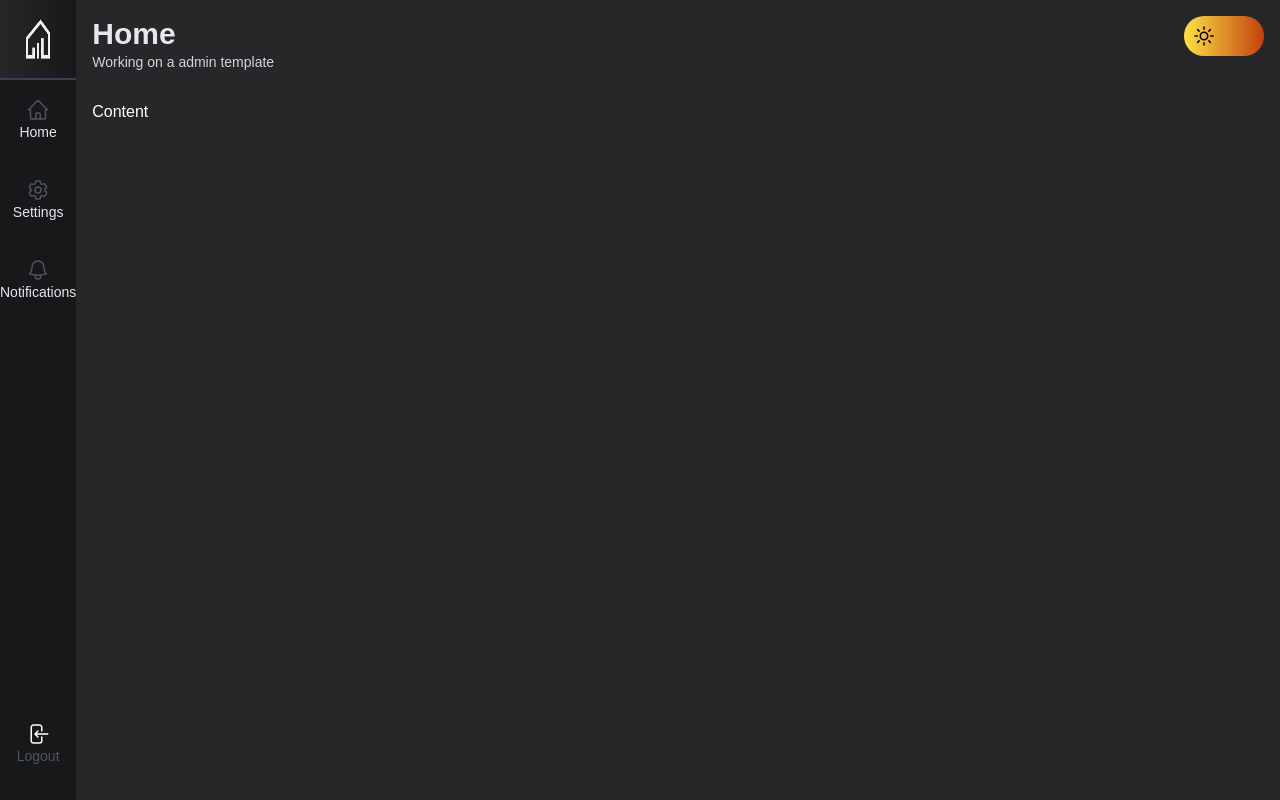
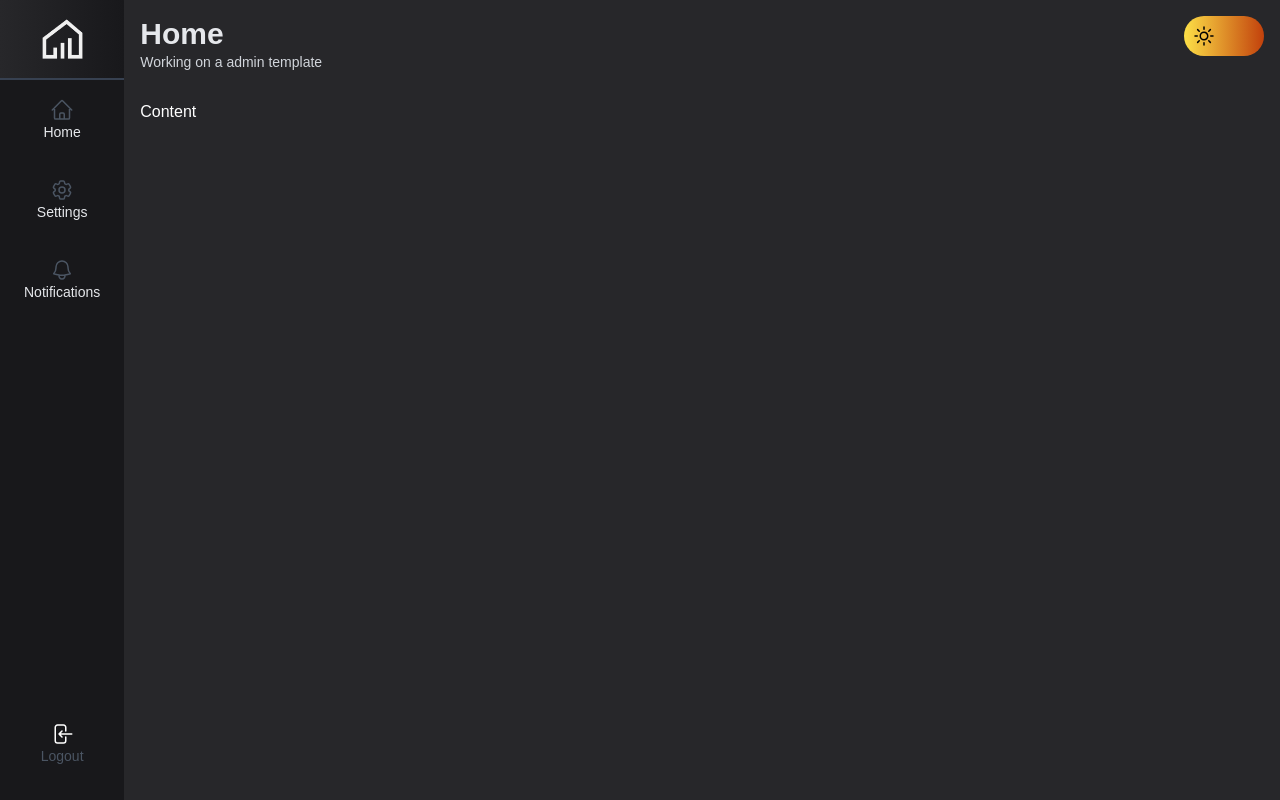
Before and after one commit to wagnnermorais/Next-React-Full-Course, a Next.js app in the folder projects/03 - ADMIN Template/: page / in a window 1280 px wide. Built offline with nearby package versions, Linux system fonts and the light colour scheme.

Commit message:
syle: adding sides padding

```diff
--- a/projects/03 - ADMIN Template/src/components/template/MenuItem.tsx
+++ b/projects/03 - ADMIN Template/src/components/template/MenuItem.tsx
@@ -5,7 +5,7 @@ export default function MenuItem(props: MenuItemProps) {
   return (
     <div>
       <li
-        className="hover:bg-gray-200 dark:hover:bg-zinc-800 ease-in-out duration-200"
+        className="hover:bg-gray-200 dark:hover:bg-zinc-800 px-6 ease-in-out duration-200"
         onClick={props.onClick}
       >
         {props.url ? (
```
